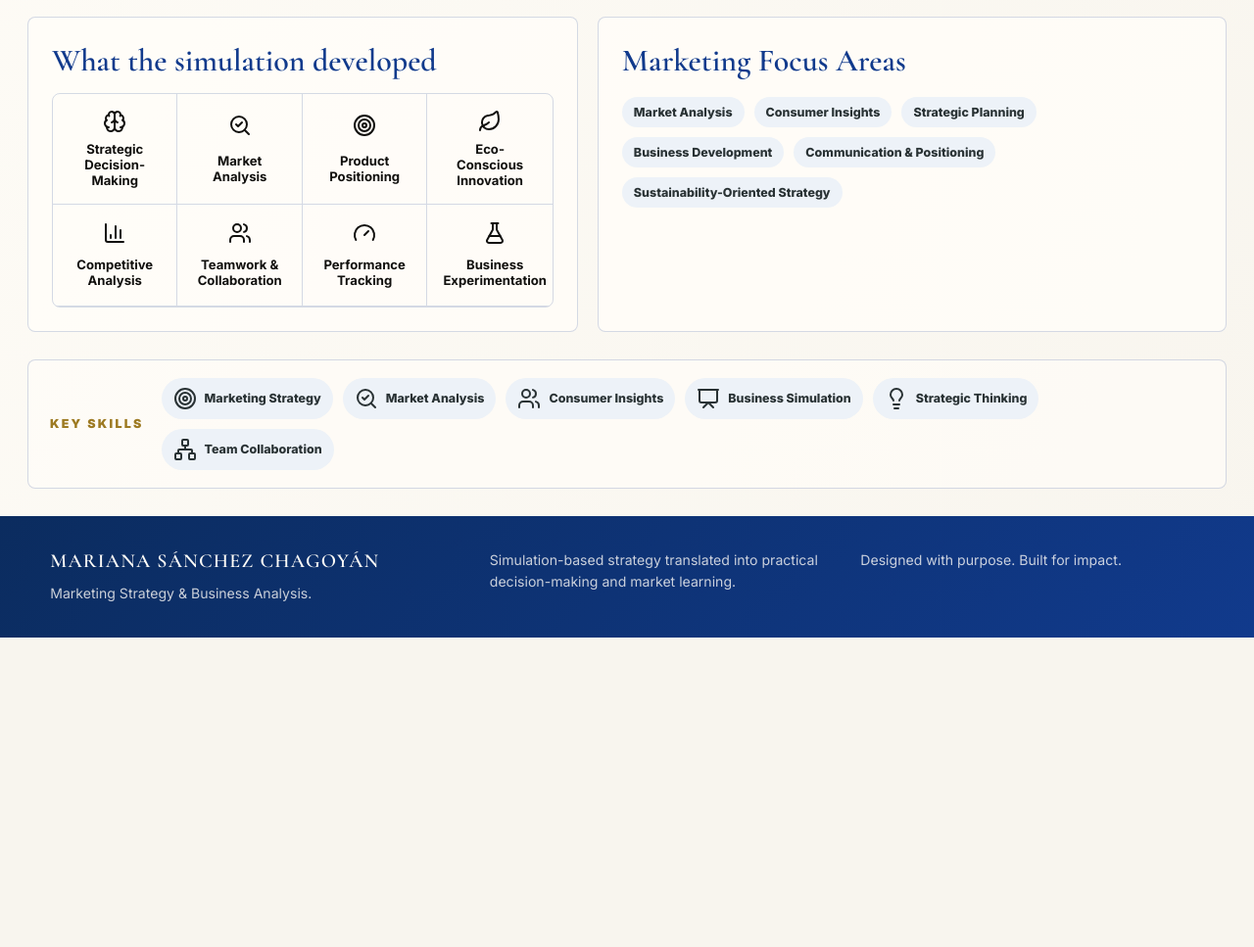
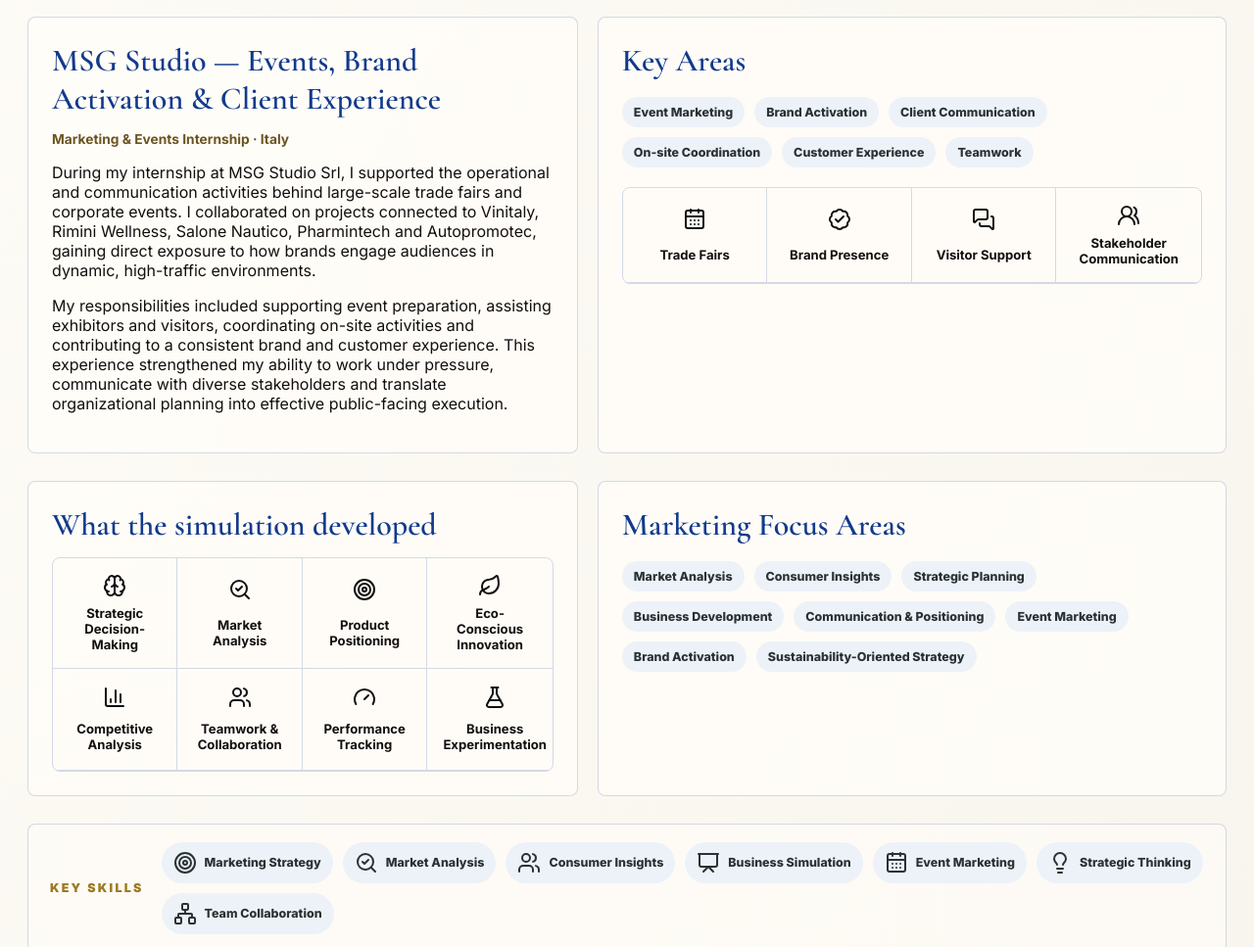
Before and after one commit to MarianaSanCha/MarianaSanCha.github.io, a plain HTML site: page work/marketing-simulation.html in a window 1280 px wide. Shown: the part 1060-2027 px from the top of the page at 98% size. Before the commit the page ends 1711 px from the top, so only its background shows below. Drawn offline with nearby package versions, Linux system fonts and the light colour scheme.

Commit message:
Add MSG Studio marketing internship

```diff
--- a/work/marketing-simulation.html
+++ b/work/marketing-simulation.html
@@ -15,7 +15,7 @@
       rel="stylesheet"
     />
     <script src="https://unpkg.com/lucide@latest"></script>
-    <link rel="stylesheet" href="./work-styles.css?v=20260804-texts" />
+    <link rel="stylesheet" href="./work-styles.css?v=20260804-msgstudio" />
   </head>
   <body class="theme-blue">
     <header class="case-nav">
@@ -83,6 +83,45 @@
 
       <section class="dashboard-grid">
         <article class="dashboard-panel">
+          <h2>MSG Studio — Events, Brand Activation &amp; Client Experience</h2>
+          <p class="meta">Marketing &amp; Events Internship · Italy</p>
+          <p>
+            During my internship at MSG Studio Srl, I supported the operational and communication
+            activities behind large-scale trade fairs and corporate events. I collaborated on
+            projects connected to Vinitaly, Rimini Wellness, Salone Nautico, Pharmintech and
+            Autopromotec, gaining direct exposure to how brands engage audiences in dynamic,
+            high-traffic environments.
+          </p>
+          <p>
+            My responsibilities included supporting event preparation, assisting exhibitors and
+            visitors, coordinating on-site activities and contributing to a consistent brand and
+            customer experience. This experience strengthened my ability to work under pressure,
+            communicate with diverse stakeholders and translate organizational planning into
+            effective public-facing execution.
+          </p>
+        </article>
+
+        <article class="dashboard-panel">
+          <h2>Key Areas</h2>
+          <div class="pill-row">
+            <span>Event Marketing</span>
+            <span>Brand Activation</span>
+            <span>Client Communication</span>
+            <span>On-site Coordination</span>
+            <span>Customer Experience</span>
+            <span>Teamwork</span>
+          </div>
+          <div class="icon-grid compact-icon-grid">
+            <div><i data-lucide="calendar-days"></i>Trade Fairs</div>
+            <div><i data-lucide="badge-check"></i>Brand Presence</div>
+            <div><i data-lucide="messages-square"></i>Visitor Support</div>
+            <div><i data-lucide="users-round"></i>Stakeholder Communication</div>
+          </div>
+        </article>
+      </section>
+
+      <section class="dashboard-grid">
+        <article class="dashboard-panel">
           <h2>What the simulation developed</h2>
           <div class="icon-grid">
             <div><i data-lucide="brain"></i>Strategic Decision-Making</div>
@@ -104,6 +143,8 @@
             <span>Strategic Planning</span>
             <span>Business Development</span>
             <span>Communication &amp; Positioning</span>
+            <span>Event Marketing</span>
+            <span>Brand Activation</span>
             <span>Sustainability-Oriented Strategy</span>
           </div>
         </article>
@@ -116,6 +157,7 @@
           <span><i data-lucide="search-check"></i>Market Analysis</span>
           <span><i data-lucide="users"></i>Consumer Insights</span>
           <span><i data-lucide="presentation"></i>Business Simulation</span>
+          <span><i data-lucide="calendar-days"></i>Event Marketing</span>
           <span><i data-lucide="lightbulb"></i>Strategic Thinking</span>
           <span><i data-lucide="network"></i>Team Collaboration</span>
         </div>
@@ -132,6 +174,6 @@
         <p>Designed with purpose. Built for impact.</p>
       </div>
     </footer>
-    <script src="../script.js?v=20260804-diplomas"></script>
+    <script src="../script.js?v=20260804-msgstudio"></script>
   </body>
 </html>
--- a/work/work-styles.css
+++ b/work/work-styles.css
@@ -501,6 +501,14 @@ img {
   border-right: 0;
 }
 
+.compact-icon-grid {
+  margin-top: 18px;
+}
+
+.compact-icon-grid div {
+  min-height: 92px;
+}
+
 .icon-grid i {
   width: 28px;
   height: 28px;
```
Also changed, not shown: index.html (+4 -4 lines).
